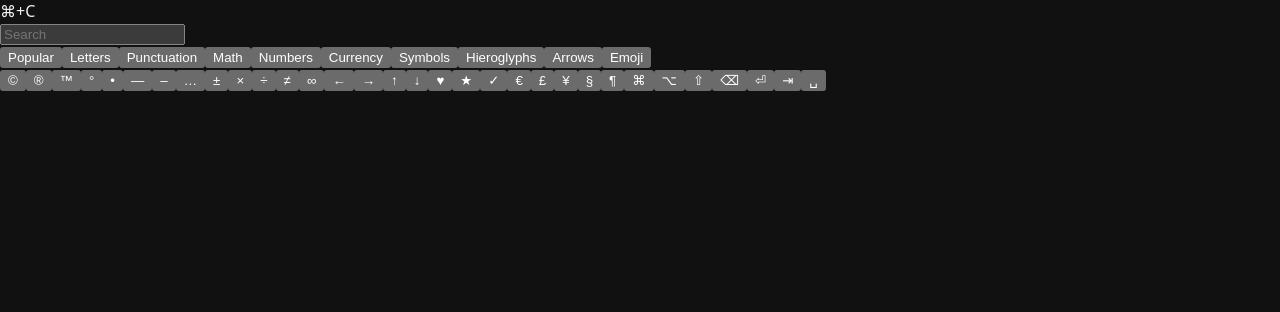
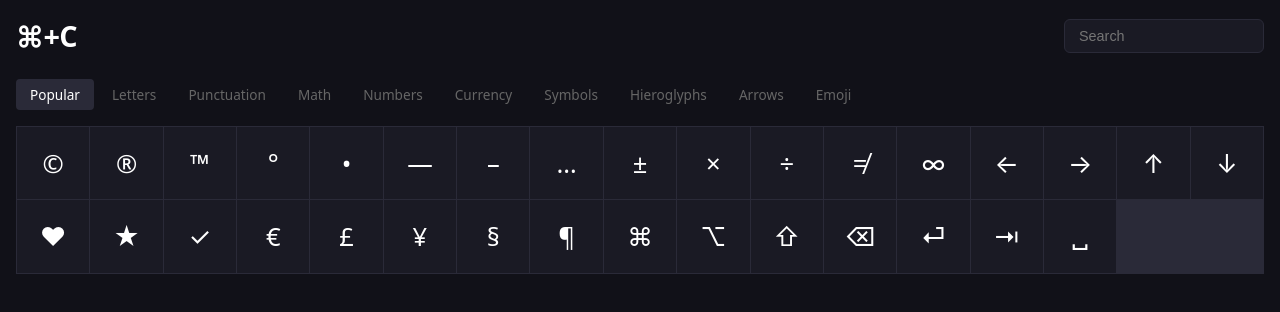
Before and after one commit to helmedeiros/commandc, a React (Vite) app: page / in a window 1280 px wide. Shown: the top 312 px of the page. Built offline with nearby package versions, Linux system fonts and the light colour scheme.

Commit message:
style: add dark theme with CSS custom properties and full layout

```diff
--- a/src/index.css
+++ b/src/index.css
@@ -1,8 +1,25 @@
 :root {
+  --bg: #111118;
+  --bg-cell: #1a1a24;
+  --bg-cell-hover: #2a2a38;
+  --bg-tab: transparent;
+  --bg-tab-active: #2a2a38;
+  --text: #ccc;
+  --text-bright: #fff;
+  --text-muted: #666;
+  --border: #2a2a38;
+  --accent: #fff;
+  --toast-bg: #333;
+  --cell-size: 70px;
+
   font-family: system-ui, -apple-system, sans-serif;
   color-scheme: dark;
-  color: #eee;
-  background: #111;
+  color: var(--text);
+  background: var(--bg);
+}
+
+* {
+  box-sizing: border-box;
 }
 
 body {
@@ -12,4 +29,109 @@ body {
 #root {
   max-width: 1400px;
   margin: 0 auto;
+  padding: 0 16px;
 }
+
+/* Header */
+.header {
+  display: flex;
+  align-items: center;
+  justify-content: space-between;
+  padding: 16px 0;
+}
+
+.logo {
+  font-size: 1.8rem;
+  font-weight: 700;
+  color: var(--text-bright);
+  letter-spacing: -0.5px;
+}
+
+.search-input {
+  background: var(--bg-cell);
+  border: 1px solid var(--border);
+  border-radius: 6px;
+  color: var(--text);
+  padding: 8px 14px;
+  font-size: 0.9rem;
+  outline: none;
+  width: 200px;
+}
+
+.search-input:focus {
+  border-color: var(--text-muted);
+}
+
+/* Category Tabs */
+.category-tabs {
+  display: flex;
+  gap: 4px;
+  padding: 8px 0 16px;
+  overflow-x: auto;
+}
+
+.category-tab {
+  all: unset;
+  cursor: pointer;
+  padding: 6px 14px;
+  font-size: 0.85rem;
+  color: var(--text-muted);
+  border-radius: 4px;
+  white-space: nowrap;
+  transition: color 0.15s, background 0.15s;
+}
+
+.category-tab:hover {
+  color: var(--text);
+}
+
+.category-tab.active {
+  color: var(--text-bright);
+  background: var(--bg-tab-active);
+}
+
+/* Character Grid */
+.char-grid {
+  display: grid;
+  grid-template-columns: repeat(auto-fill, minmax(var(--cell-size), 1fr));
+  gap: 1px;
+  background: var(--border);
+  border: 1px solid var(--border);
+}
+
+.char-cell {
+  all: unset;
+  cursor: pointer;
+  display: flex;
+  align-items: center;
+  justify-content: center;
+  aspect-ratio: 1;
+  font-size: 1.6rem;
+  color: var(--text-bright);
+  background: var(--bg-cell);
+  transition: background 0.15s;
+}
+
+.char-cell:hover {
+  background: var(--bg-cell-hover);
+}
+
+/* Toast */
+.toast {
+  position: fixed;
+  bottom: 24px;
+  left: 50%;
+  transform: translateX(-50%);
+  background: var(--toast-bg);
+  color: var(--text-bright);
+  padding: 10px 20px;
+  border-radius: 8px;
+  font-size: 0.9rem;
+  animation: toast-in 0.2s ease-out;
+  pointer-events: none;
+}
+
+@keyframes toast-in {
+  from { opacity: 0; transform: translateX(-50%) translateY(10px); }
+  to { opacity: 1; transform: translateX(-50%) translateY(0); }
+}
```
